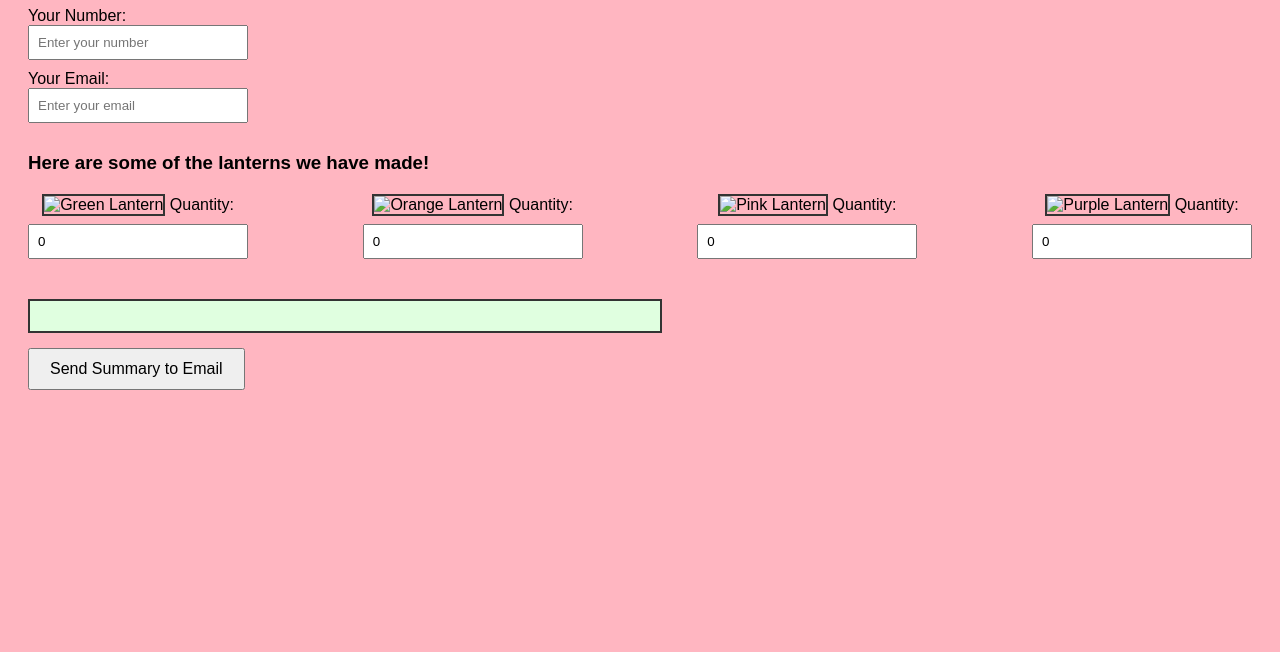
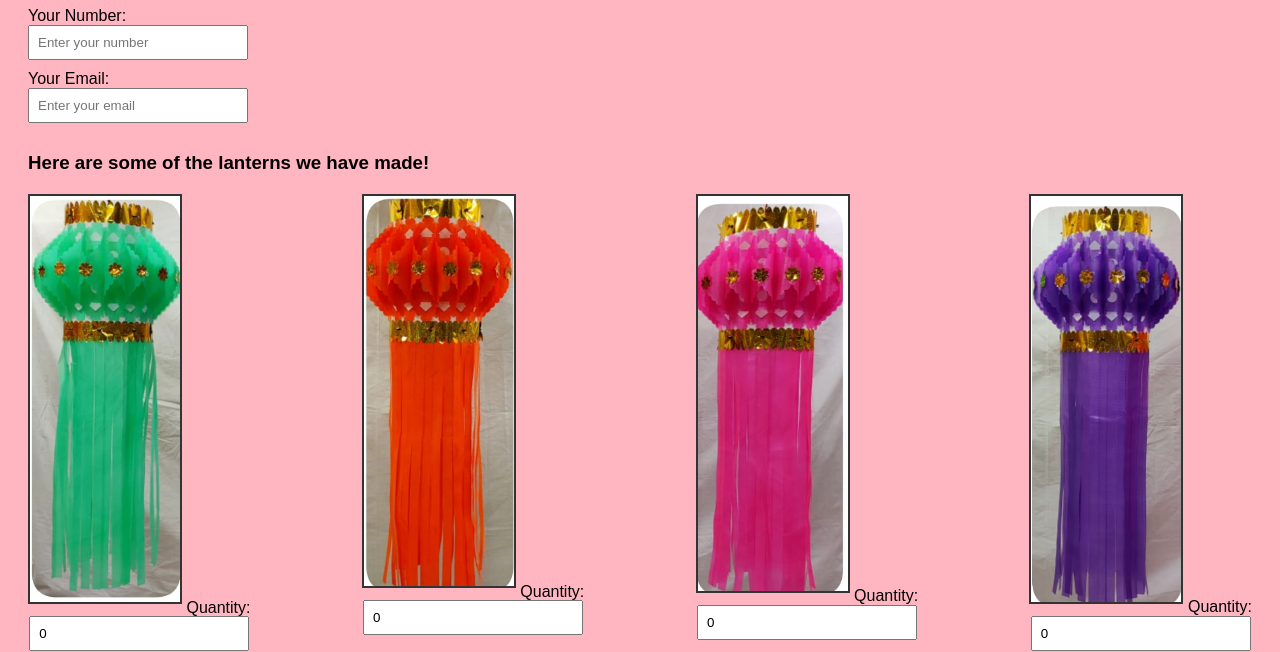
Before and after one commit to RealYoPhoenixLike/lantern-form, a plain HTML site: page index.html in a window 1280 px wide. Shown: the part 164-816 px from the top of the page. Drawn offline with Linux system fonts and the light colour scheme.

Commit message:
Update index.html

```diff
--- a/index.html
+++ b/index.html
@@ -67,25 +67,25 @@
 
   <div class="lanterns">
     <div class="lantern">
-      <img src="images/greenlantern.png" alt="Green Lantern">
+      <img src="greenlantern.png" alt="Green Lantern">
       <label>Quantity:</label><br>
       <input type="number" id="quantity1" placeholder="0" value="0">
     </div>
 
     <div class="lantern">
-      <img src="images/orangelantern.png" alt="Orange Lantern">
+      <img src="orangelantern.png" alt="Orange Lantern">
       <label>Quantity:</label><br>
       <input type="number" id="quantity2" placeholder="0" value="0">
     </div>
 
     <div class="lantern">
-      <img src="images/pinklantern.png" alt="Pink Lantern">
+      <img src="pinklantern.png" alt="Pink Lantern">
       <label>Quantity:</label><br>
       <input type="number" id="quantity3" placeholder="0" value="0">
     </div>
 
     <div class="lantern">
-      <img src="images/purplelantern.png" alt="Purple Lantern">
+      <img src="purplelantern.png" alt="Purple Lantern">
       <label>Quantity:</label><br>
       <input type="number" id="quantity4" placeholder="0" value="0">
     </div>
```
